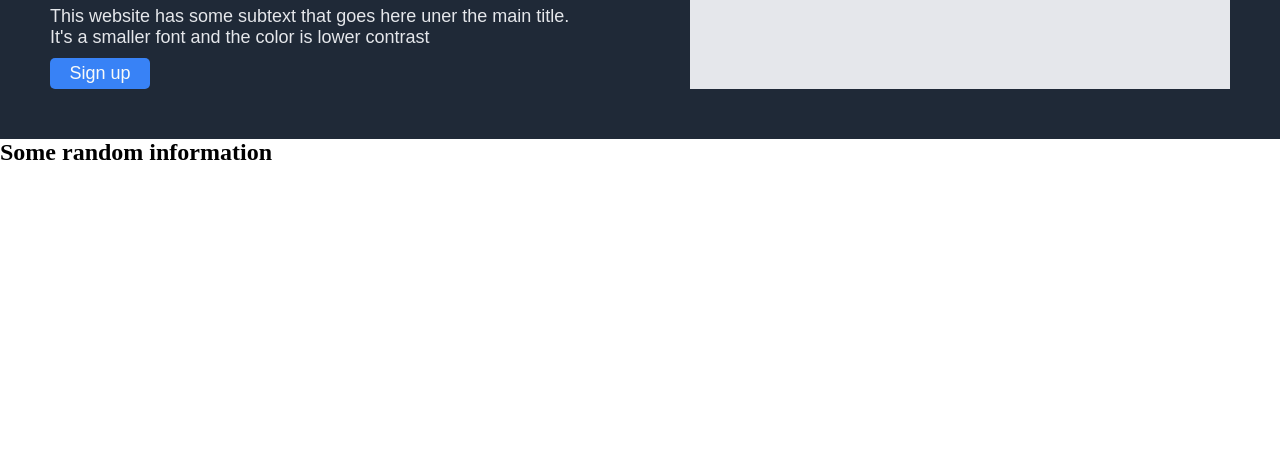
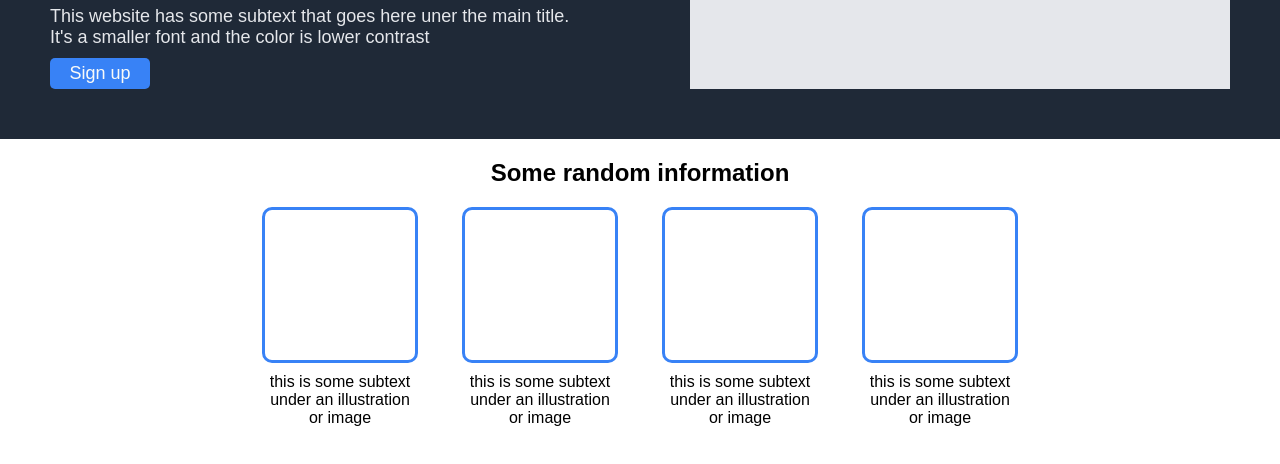
Before and after one commit to DemiGODzilla/landing-page, a plain HTML site: page index.html in a window 1280 px wide. Shown: the part 216-680 px from the top of the page. Drawn offline with Linux system fonts and the light colour scheme.

Commit message:
Create section 2

```diff
--- a/index.html
+++ b/index.html
@@ -32,6 +32,24 @@
 
         <div class="section-2">
             <h2>Some random information</h2>
+            <div class="cards">
+                <div class="card one">
+                    <div class="box"></div>
+                    <p>this is some subtext under an illustration or image</p>
+                </div>
+                <div class="card two">
+                    <div class="box"></div>
+                    <p>this is some subtext under an illustration or image</p>
+                </div>
+                <div class="card three">
+                    <div class="box"></div>
+                    <p>this is some subtext under an illustration or image</p>
+                </div>
+                <div class="card four">
+                    <div class="box"></div>
+                    <p>this is some subtext under an illustration or image</p>
+                </div>
+            </div>
         </div>
 
         <div class="section-3"></div>
--- a/styles.css
+++ b/styles.css
@@ -1,6 +1,7 @@
 * {
     padding: 0;
     margin: 0;
+    font-family: Arial, Helvetica, sans-serif;
 }
 
 /* SECTION 1 */
@@ -26,11 +27,9 @@ a {
 
 .section-1 {
     background-color: #1f2937;
-    font-family: Arial, Helvetica, sans-serif;
 }
 
 .section-1 h1 {
-    font-family: Arial, Helvetica, sans-serif;
     font-size: 48px;
     font-weight: 900;
     color: #f9faf8;
@@ -94,3 +93,33 @@ button:hover {
 }
 
 /* SECTION 2 */
+
+.section-2 {
+    padding-top: 20px;
+    display: flex;
+    flex-direction: column;
+    align-items: center;
+    gap: 20px;
+}
+
+.cards {
+    display: flex;
+    gap: 50px;
+
+}
+
+.card {
+    display: flex;
+    flex-direction: column;
+    align-items: center;
+    text-align: center;
+    width: 150px;
+}
+
+.box {
+    border: #3882f6 solid 3px;
+    border-radius: 10px;
+    height: 150px;
+    width: 150px;
+    margin-bottom: 10px;
+}
```
